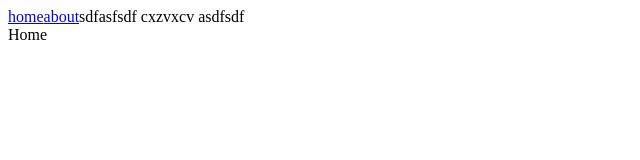
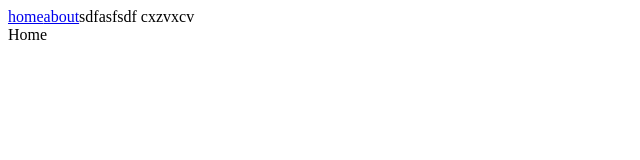
Before and after one commit to nkitaiev/test_versions, a React (Create React App) app: page / in a window 1280 px wide. Shown: the top 160 px of the page, without its empty margins (0-640 px from the left). Built offline with nearby package versions, Linux system fonts and the light colour scheme.

Commit message:
chore(release): asdfasdf 1

```diff
--- a/src/App.tsx
+++ b/src/App.tsx
@@ -7,8 +7,6 @@ function App() {
         <Navbar />
         sdfasfsdf
         cxzvxcv
-
-        asdfsdf
         <Router />
     </div>
   );
```
